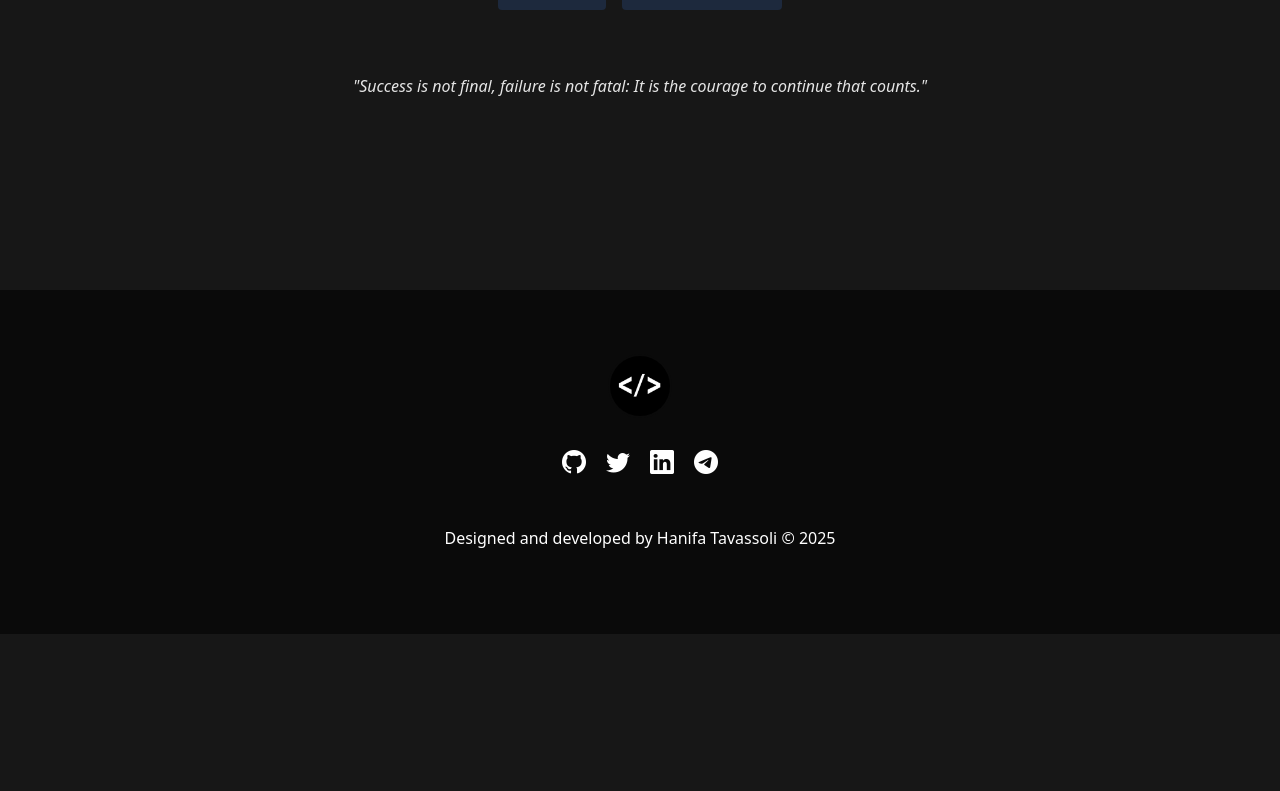
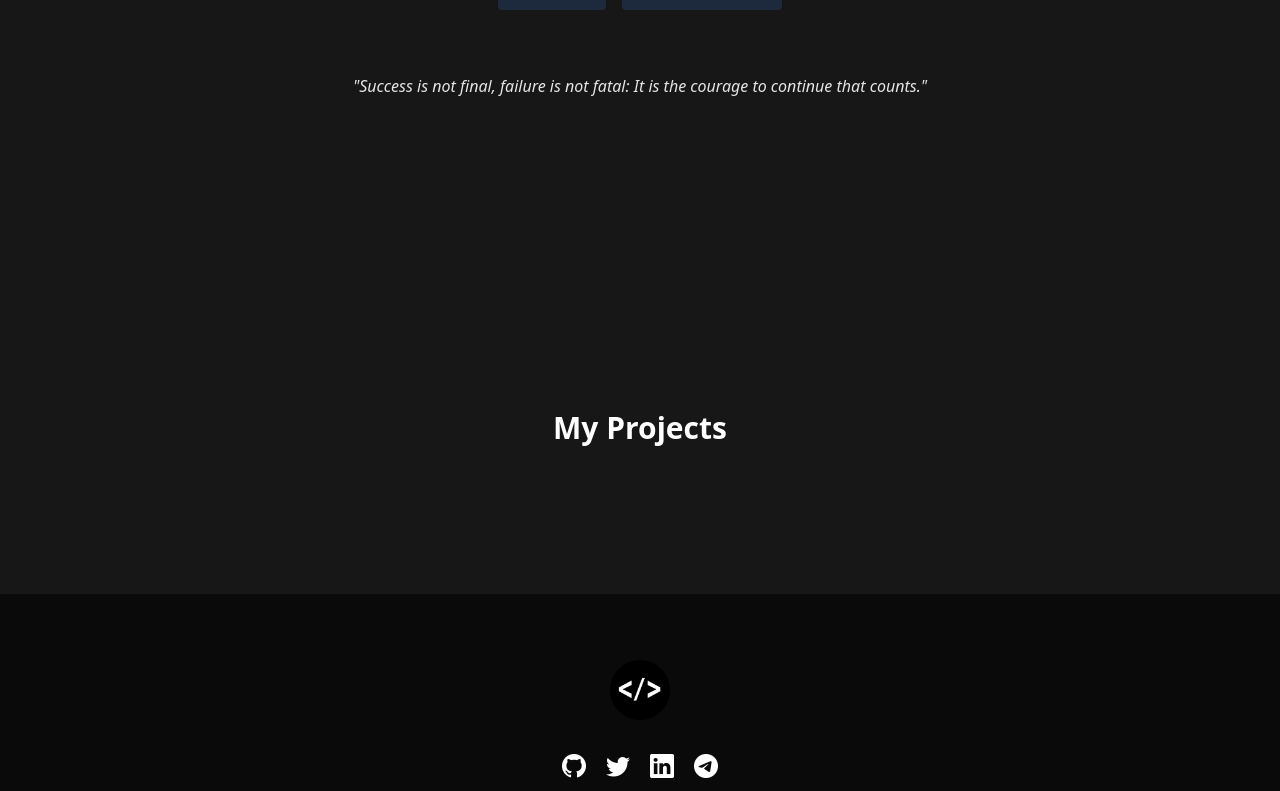
Before and after one commit to HanifaTavassoli/Portfolio-2, a React (Vite) app: page / in a window 1280 px wide. Shown: the part 510-1301 px from the top of the page. Before the commit the page ends 1144 px from the top, so only its background shows below. Built offline with nearby package versions, Linux system fonts and the light colour scheme.

Commit message:
import all techStack svg file in app comp

```diff
--- a/src/App.jsx
+++ b/src/App.jsx
@@ -4,13 +4,26 @@ import "./components/Navbar";
 import "./App.css";
 import Navbar from "./components/Navbar";
 import Header from "./components/Header";
+import Projects from "./components/Projects";
+import Footer from "./components/Footer";
 
-import Footer from "./components/Footer";
+import html from "./assets/img/skills/html-5.svg";
+import css from "./assets/img/skills/css-3.svg";
+import js from "./assets/img/skills/js.svg";
+import sass from "./assets/img/skills/sass.svg";
+import bootstrap from "./assets/img/skills/bootstrap.svg";
+import tailwind from "./assets/img/skills/tailwind.svg";
+import react from "./assets/img/skills/react.svg";
+import mysql from "./assets/img/skills/mysql.svg";
+import git from "./assets/img/skills/git.svg";
+import wordpress from "./assets/img/skills/wordpress.png";
+
 function App() {
   return (
     <>
       <Navbar />
       <Header message="Welcome to my Personal Website!" />
+      <Projects />
       <Footer />
     </>
   );
```
